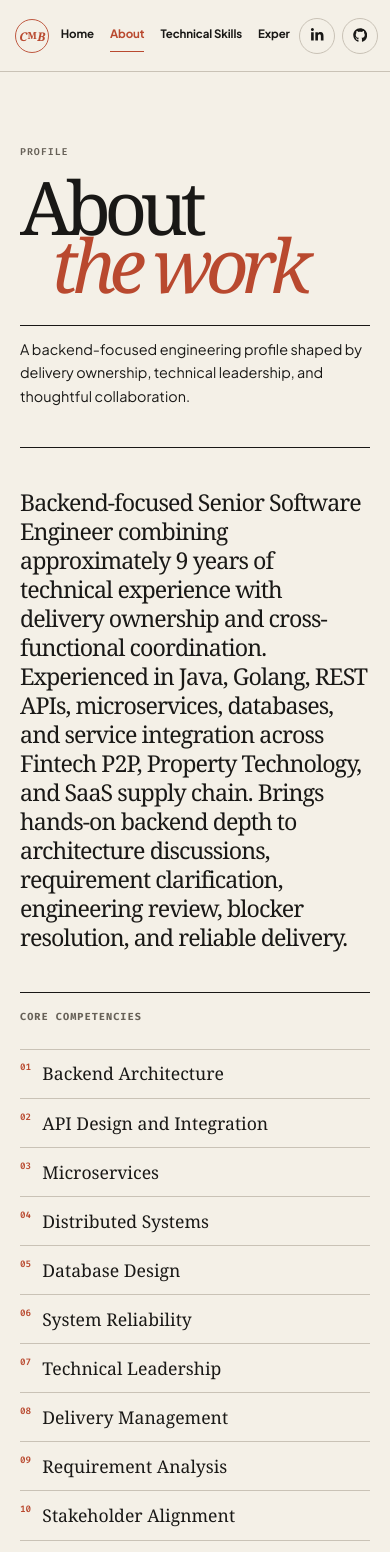
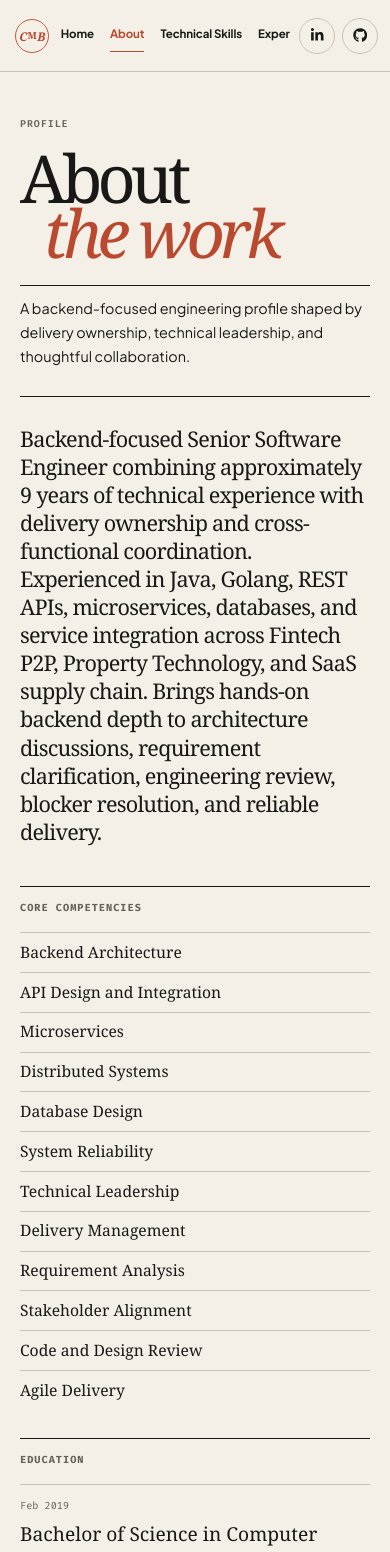
Before and after one commit to charlybutar21/charly-micolas-website, a Next.js app: page /about in a window 390 px wide. Shown: the top 1552 px of the page. Built offline with nearby package versions, Linux system fonts and the light colour scheme.

Commit message:
feat(layout): compact portfolio pages

```diff
--- a/app/about/page.module.css
+++ b/app/about/page.module.css
@@ -1,29 +1,41 @@
 .page {
-  padding: 0 clamp(1.5rem, 6vw, 6rem) 5rem;
+  padding: 0 clamp(1.5rem, 6vw, 6rem) 4rem;
+}
+
+.overview {
+  display: grid;
+  grid-template-columns: minmax(0, 1.15fr) minmax(18rem, 0.85fr);
+  gap: clamp(2.5rem, 7vw, 8rem);
+  padding: clamp(2rem, 4vw, 3.5rem) 0 0;
 }
 
 .profile {
-  max-width: 47rem;
-  padding: clamp(2.5rem, 6vw, 5rem) 0;
+  max-width: 44rem;
 }
 
 .profile p {
   margin: 0;
   font-family: Georgia, 'Times New Roman', serif;
-  font-size: clamp(1.45rem, 3vw, 2.25rem);
-  letter-spacing: -0.04em;
-  line-height: 1.25;
+  font-size: clamp(1.35rem, 2.35vw, 2rem);
+  letter-spacing: -0.035em;
+  line-height: 1.3;
+}
+
+.supportingInfo {
+  display: grid;
+  align-content: start;
+  gap: 1.75rem;
 }
 
 .index,
 .education {
   border-top: 1px solid var(--ink);
-  padding: 1rem 0 2rem;
+  padding-top: 0.85rem;
 }
 
 .index h2,
 .education h2 {
-  margin: 0 0 1.5rem;
+  margin: 0 0 1rem;
   color: var(--muted);
   font-family: var(--font-fira-code), ui-monospace, monospace;
   font-size: 0.64rem;
@@ -31,7 +43,7 @@
   text-transform: uppercase;
 }
 
-.index ol {
+.index ul {
   display: grid;
   grid-template-columns: repeat(2, minmax(0, 1fr));
   margin: 0;
@@ -40,28 +52,20 @@
 }
 
 .index li {
-  display: flex;
-  gap: 0.7rem;
   border-top: 1px solid var(--line);
-  padding: 0.65rem 0.5rem 0.65rem 0;
+  padding: 0.6rem 0.75rem 0.6rem 0;
   font-family: Georgia, 'Times New Roman', serif;
-  font-size: 1.1rem;
+  font-size: 0.98rem;
+  line-height: 1.25;
 }
 
 .index li:nth-child(odd) {
   border-right: 1px solid var(--line);
-  padding-right: 1rem;
+  padding-right: 0.75rem;
 }
 
 .index li:nth-child(even) {
-  padding-left: 1rem;
-}
-
-.index li span {
-  color: var(--accent);
-  font-family: var(--font-fira-code), ui-monospace, monospace;
-  font-size: 0.58rem;
-  font-weight: 600;
+  padding-left: 0.75rem;
 }
 
 .education article {
@@ -69,7 +73,7 @@
   grid-template-columns: minmax(7rem, 0.2fr) 1fr;
   gap: 1rem;
   border-top: 1px solid var(--line);
-  padding: 1rem 0;
+  padding: 0.8rem 0;
 }
 
 .education p,
@@ -100,7 +104,13 @@
     padding: 0 1.25rem 3rem;
   }
 
-  .index ol {
+  .overview {
+    grid-template-columns: 1fr;
+    gap: 2.5rem;
+    padding-top: 1.75rem;
+  }
+
+  .index ul {
     grid-template-columns: 1fr;
   }
 
--- a/app/about/page.tsx
+++ b/app/about/page.tsx
@@ -21,19 +21,18 @@ export default function AboutPage() {
         eyebrow="Profile"
         title="About"
       />
+      <div className={styles.overview}>
         <section className={styles.profile}>
           <p>{portfolioData.about.paragraphs[0]}</p>
         </section>
+        <div className={styles.supportingInfo}>
           <section className={styles.index}>
             <h2>Core competencies</h2>
-        <ol>
-          {portfolioData.coreCompetencies.map((competency, index) => (
-            <li key={competency}>
-              <span>{String(index + 1).padStart(2, '0')}</span>
-              {competency}
-            </li>
+            <ul>
+              {portfolioData.coreCompetencies.map((competency) => (
+                <li key={competency}>{competency}</li>
               ))}
-        </ol>
+            </ul>
           </section>
           <section className={styles.education}>
             <h2>Education</h2>
@@ -50,5 +49,7 @@ export default function AboutPage() {
             ))}
           </section>
         </div>
+      </div>
+    </div>
   );
 }
--- a/app/components/portfolio/SkillIndex.module.css
+++ b/app/components/portfolio/SkillIndex.module.css
@@ -1,32 +1,31 @@
 .index {
-  padding-top: clamp(2.75rem, 6vw, 5rem);
+  display: grid;
+  grid-template-columns: repeat(2, minmax(0, 1fr));
+  gap: 1rem;
+  padding-top: clamp(1.5rem, 3vw, 2.5rem);
 }
 
 .group {
   display: grid;
-  grid-template-columns: minmax(9rem, 0.25fr) 1fr;
-  gap: 1.5rem;
-  border-top: 1px solid var(--line);
-  padding: 1.1rem 0 1.75rem;
-}
-
-.group:last-of-type {
-  border-bottom: 1px solid var(--line);
+  align-content: start;
+  gap: 1rem;
+  border: 1px solid var(--line);
+  padding: 1.15rem;
 }
 
 .group h2 {
   margin: 0;
   color: var(--ink);
   font-family: Georgia, 'Times New Roman', serif;
-  font-size: 1.12rem;
+  font-size: 1.08rem;
   font-weight: 400;
   letter-spacing: -0.025em;
 }
 
 .group ul {
-  display: flex;
-  flex-wrap: wrap;
-  gap: 0.75rem 1.5rem;
+  display: grid;
+  grid-template-columns: repeat(auto-fit, minmax(7.4rem, 1fr));
+  gap: 0.75rem 1rem;
   margin: 0;
   padding: 0;
   list-style: none;
@@ -36,7 +35,7 @@
   display: inline-flex;
   align-items: center;
   gap: 0.45rem;
-  min-width: 7.75rem;
+  min-width: 0;
   color: var(--ink);
   font-size: 0.8rem;
   line-height: 1.2;
@@ -62,6 +61,7 @@
 }
 
 .legend {
+  grid-column: 1 / -1;
   margin: 1rem 0 0;
   color: var(--muted);
   font-size: 0.68rem;
@@ -73,13 +73,18 @@
   font-weight: 700;
 }
 
+@media (max-width: 900px) {
+  .index {
+    grid-template-columns: 1fr;
+  }
+}
+
 @media (max-width: 760px) {
-  .group {
-    grid-template-columns: 1fr;
-    gap: 1rem;
+  .group ul {
+    grid-template-columns: repeat(2, minmax(0, 1fr));
   }
 
   .group li {
-    min-width: min(8rem, 42vw);
+    min-width: 0;
   }
 }
--- a/app/components/shared/PageIntro.module.css
+++ b/app/components/shared/PageIntro.module.css
@@ -1,6 +1,6 @@
 .intro {
   border-bottom: 1px solid var(--ink);
-  padding: clamp(4.5rem, 11vw, 9.5rem) 0 clamp(2.4rem, 5vw, 4rem);
+  padding: clamp(2.75rem, 6vw, 5.5rem) 0 clamp(1.7rem, 3vw, 2.6rem);
 }
 
 .eyebrow {
@@ -16,7 +16,7 @@
 .content {
   display: grid;
   grid-template-columns: minmax(0, 1fr) minmax(12rem, 0.35fr);
-  gap: 2rem;
+  gap: clamp(1.5rem, 3vw, 3.25rem);
   align-items: end;
 }
 
@@ -24,15 +24,15 @@
   max-width: 50rem;
   margin: 0;
   font-family: Georgia, 'Times New Roman', serif;
-  font-size: clamp(3.8rem, 9vw, 8.5rem);
+  font-size: clamp(3.35rem, 7.5vw, 6.9rem);
   font-weight: 400;
-  letter-spacing: -0.09em;
-  line-height: 0.78;
+  letter-spacing: -0.075em;
+  line-height: 0.84;
 }
 
 .content em {
   display: block;
-  margin-left: clamp(1.25rem, 8vw, 7rem);
+  margin-left: clamp(1.25rem, 6vw, 5rem);
   color: var(--accent);
   font-style: italic;
 }
@@ -51,7 +51,7 @@
   }
 
   .content h1 {
-    font-size: clamp(3.6rem, 19vw, 5.9rem);
+    font-size: clamp(3.1rem, 17vw, 5.1rem);
   }
 
   .note {
--- a/app/contact/page.module.css
+++ b/app/contact/page.module.css
@@ -1,19 +1,19 @@
 .page {
-  padding: 0 clamp(1.5rem, 6vw, 6rem) 5rem;
+  padding: 0 clamp(1.5rem, 6vw, 6rem) 4rem;
 }
 
 .contact {
   display: grid;
-  max-width: 52rem;
-  gap: 2.5rem;
-  padding: clamp(2.5rem, 6vw, 5rem) 0;
+  max-width: 44rem;
+  gap: clamp(1.5rem, 3vw, 2.5rem);
+  padding: clamp(1.75rem, 3.5vw, 3rem) 0;
 }
 
 .contact > p {
-  max-width: 31rem;
+  max-width: 29rem;
   margin: 0;
   font-family: Georgia, 'Times New Roman', serif;
-  font-size: clamp(1.3rem, 2.6vw, 2rem);
+  font-size: clamp(1.25rem, 2.15vw, 1.75rem);
   letter-spacing: -0.035em;
   line-height: 1.3;
 }
--- a/app/page.module.css
+++ b/app/page.module.css
@@ -1,5 +1,5 @@
 .home {
-  min-height: 100dvh;
+  min-height: calc(100dvh - var(--header-height));
   padding: 1.75rem clamp(1.5rem, 6vw, 6rem) 2.4rem;
 }
 
@@ -19,7 +19,7 @@
 
 .hero {
   display: grid;
-  min-height: calc(100dvh - 7rem);
+  min-height: calc(100dvh - var(--header-height) - 7rem);
   grid-template-columns: minmax(0, 1fr) minmax(13rem, 0.34fr);
   gap: 2rem;
   align-items: center;
--- a/app/technical-skills/page.module.css
+++ b/app/technical-skills/page.module.css
@@ -1,10 +1,10 @@
 .page {
-  padding: 0 clamp(1.5rem, 6vw, 6rem) 5rem;
+  padding: 0 clamp(1.5rem, 6vw, 6rem) 4rem;
 }
 
 .context {
-  max-width: 40rem;
-  margin: clamp(2rem, 4vw, 3.5rem) 0 0;
+  max-width: 36rem;
+  margin: clamp(1.35rem, 2.5vw, 2.25rem) 0 0;
   color: var(--muted);
   font-size: 0.92rem;
   line-height: 1.65;
```
Also changed, not shown: 1 other file (tests, documents, lock files or other folders). Lines whose indentation alone changed are shown as unchanged.
